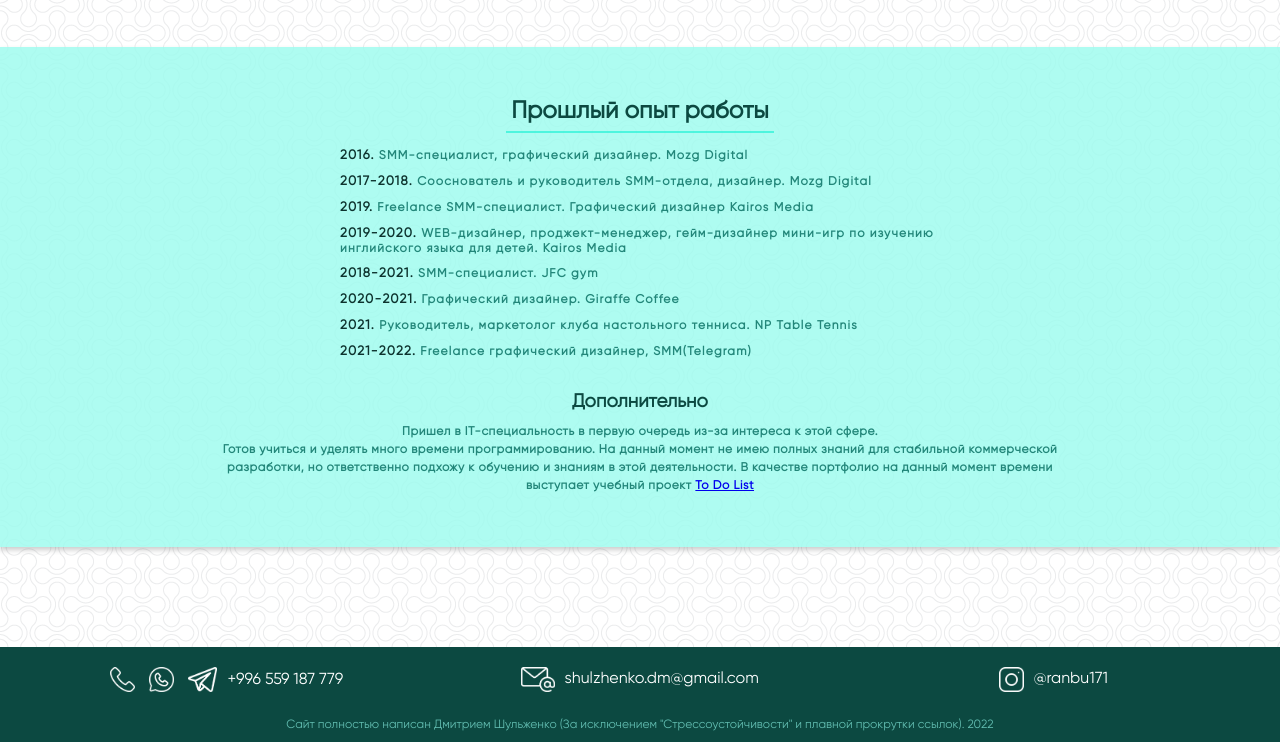
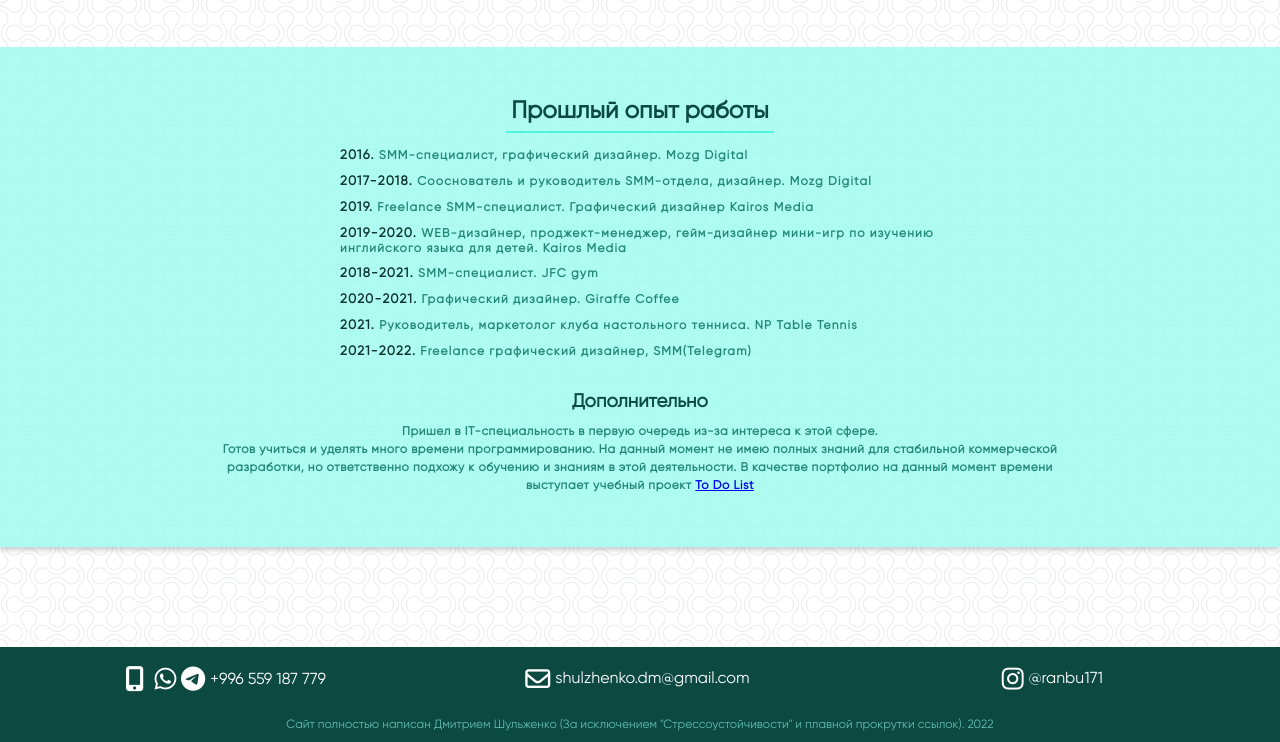
Before and after one commit to ranbu171/resume, a plain HTML site: page index.html in a window 1280 px wide. Shown: the part 1875-2617 px from the top of the page. Drawn offline with nearby package versions, Linux system fonts and the light colour scheme; files whose address does not match are found by name.

Commit message:
change icons

```diff
--- a/index.html
+++ b/index.html
@@ -5,13 +5,14 @@
     <meta http-equiv="X-UA-Compatible" content="IE=edge">
     <meta name="viewport" content="width=device-width, initial-scale=1.0">
     <link rel="stylesheet" href="style.css">
+    <script src="https://kit.fontawesome.com/1cdd150d52.js" crossorigin="anonymous"></script>
     <title>Resume Dmitrii Shulzhenko</title>
 </head>
 <body>
     <main>
         <header id='headerHtml'>
             <p id='headerName'>Дмитрий Шульженко</p>
-            <img id='headerImg' src="icons/list.png" alt="list">
+            <i id="headerImg" class="fas fa-bars"></i>
         </header>
         <section id='name'>
             <div class="name section">
@@ -129,19 +130,19 @@
         <footer id='contact' class="contact">
             <div class="contactDiv">
                 <div class="contactImages">
-                <img class="footerImage" src="icons/telephone.png" alt="">
-                <img class="footerImage" src="icons/whatsapp.png" alt="">
-                <img class="footerImage" src="icons/telegram.png" alt="">
+                    <i class="fas fa-mobile-alt"></i>
+                <i class="fab fa-whatsapp"></i>
+                <i class="fab fa-telegram-plane"></i>
 
                 </div>
                 <span>+996 559 187 779</span>
             </div>
             <div class="contactDiv">
-                <img class="footerImage" src="icons/email.png" alt="">
+                <i class="far fa-envelope"></i>
                 <div class="contactText">shulzhenko.dm@gmail.com</div>
             </div>
             <div class="contactDiv">
-                <img class="footerImage" src="icons/instagram.png" alt="">
+                <i class="fab fa-instagram"></i>
                 <span>@ranbu171</span>
             </div>
             <span class="footerSpan">Сайт полностью написан Дмитрием Шульженко (За исключением "Стрессоустойчивости" и плавной прокрутки ссылок). 2022</span>
--- a/style.css
+++ b/style.css
@@ -42,6 +42,17 @@ header {
     width: 100%;
     background-color: #0c4941;
     text-align: center;
+}
+.fa-bars {
+    display: none;
+    position: absolute;
+    z-index: 90;
+    font-size: 30px;
+    color: white;
+    top: 10px;
+    left: 20px;
+    width: 30px;
+    height: 30px;
 }
 
 .header {
@@ -413,20 +424,29 @@ h2 {
     padding: 0 5px;
     padding-top: 3px;
 }
+.fa-instagram,
+.fa-envelope,
+.fa-mobile-alt,
+.fa-whatsapp,
+.fa-telegram-plane {
+    height: 25px;
+    width: 25px;
+    font-size: 25px;
+    text-align: end;
+    color: white;
+}
+.fa-mobile-alt{
+    text-align: center;
 
+}
+/* fa-mobile-alt"></i>
+                <i class="fab fa-whatsapp"></i>
+                <i class="fab fa-telegram-plane"></i> */
 .contact div:nth-child(1) span{
     padding-top: 4px;
 }
 
-header img {
-    display: none;
-    position: absolute;
-    z-index: 90;
-    top: 10px;
-    left: 20px;
-    width: 30px;
-    height: 30px;
-}
+
 
 #headerName {
     display: none;
@@ -479,7 +499,7 @@ header img {
         right: 20px;
     }
 
-    header img {
+    .fa-bars{
         display: block;
     }
 
@@ -582,7 +602,7 @@ header img {
     #headerName {
         display: block;
     }
-    header img {
+    .fa-bars{
         display: block;
     }
     .header {
```
Also changed, not shown: icons/email.png (deleted), icons/instagram.png (deleted), icons/list.png (deleted), icons/telegram.png (deleted), icons/telephone.png (deleted), icons/whatsapp.png (deleted).
